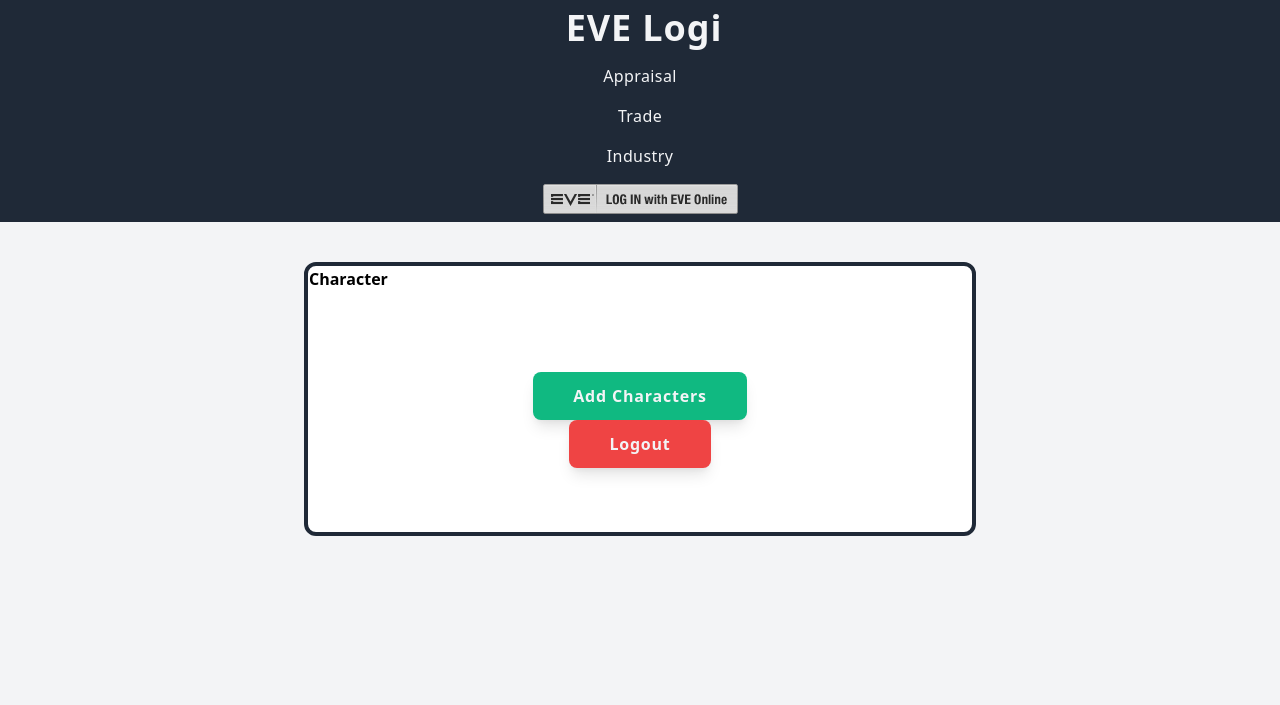
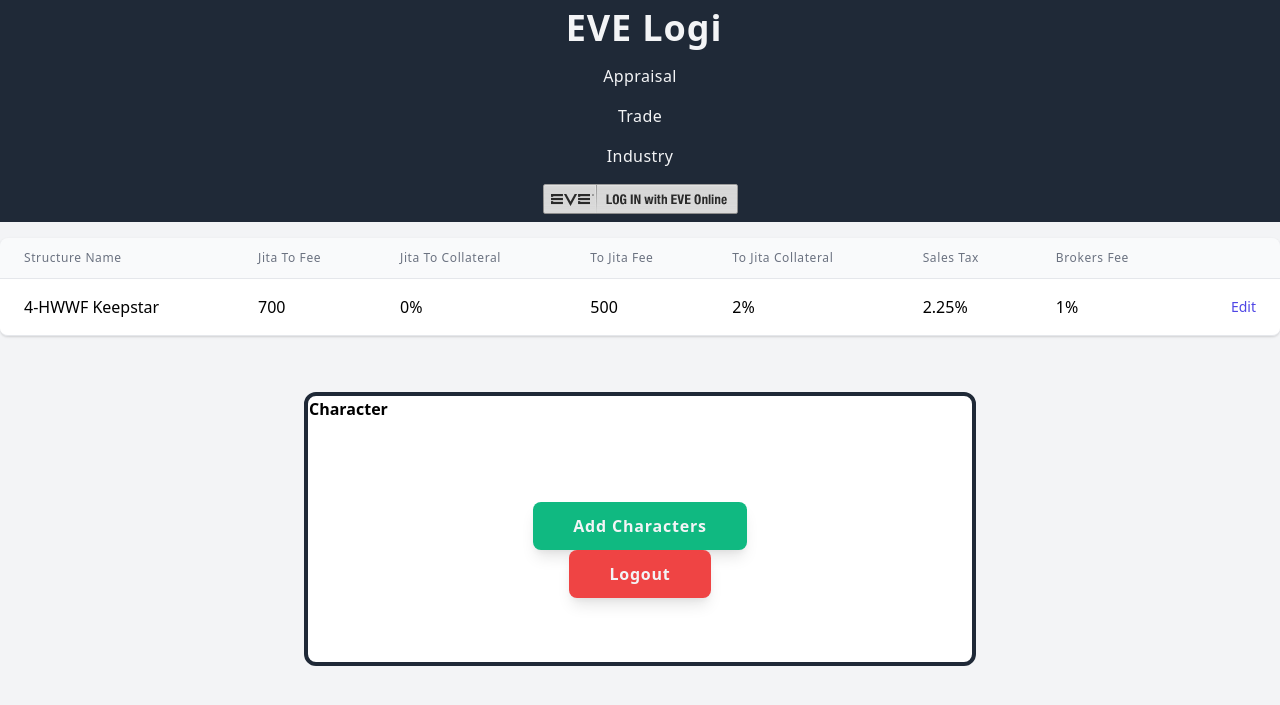
Before and after one commit to qazwsxedckll/eve-logi, a Flask app: template evelogi/templates/main/account.html in a window 1280 px wide. Shown: the top 705 px of the page. Run offline with Flask 2, Linux system fonts and the light colour scheme; the template is opened without the code that fills it, so the values that code supplies are empty; style sheets or scripts are compiled from the project's sources; parts of the project's set-up code (start-up, migrations or seed data) failed here and were passed over.

Commit message:
add structure model

```diff
--- a/evelogi/__init__.py
+++ b/evelogi/__init__.py
@@ -9,12 +9,12 @@
 from flask import Flask
 from flask.logging import default_handler
 
-from evelogi.extensions import db, migrate, login_manager, cache
+from evelogi.extensions import db, migrate, login_manager, cache, Base
 from evelogi.settings import config
 from evelogi.blueprints.auth import auth_bp
 from evelogi.blueprints.main import main_bp
 from evelogi.blueprints.trade import trade_bp
-from evelogi.models.auth import User, Character_, RefreshToken
+from evelogi.models.setting import User, Character_, RefreshToken, Structure
 
 
 def create_app():
@@ -35,13 +35,15 @@
 
 
 def register_logger(app):
-    formatter = logging.Formatter('%(asctime)s %(levelname)s %(message)s - %(filename)s:%(lineno)s')
+    formatter = logging.Formatter(
+        '%(asctime)s %(levelname)s %(message)s - %(filename)s:%(lineno)s')
 
     default_handler.setFormatter(formatter)
 
     # log to file
     if not app.debug:
-        file_handler = RotatingFileHandler('logs/{}.log'.format(time.strftime('%Y-%m-%d %H:%M:%S',time.localtime())), maxBytes=10*1024*1024, backupCount=10)
+        file_handler = RotatingFileHandler('logs/{}.log'.format(time.strftime(
+            '%Y-%m-%d %H:%M:%S', time.localtime())), maxBytes=10*1024*1024, backupCount=10)
         file_handler.setFormatter(formatter)
         file_handler.setLevel(logging.INFO)
 
@@ -49,8 +51,11 @@
         app.logger.removeHandler(default_handler)
         app.logger.addHandler(file_handler)
 
+
 def register_extensions(app):
     db.init_app(app)
+    with app.app_context():
+        Base.prepare(db.engine, reflect=True)
     migrate.init_app(app, db)
     login_manager.init_app(app)
     login_manager.login_view = "auth.login"
@@ -92,7 +97,8 @@
     def initdb(drop):
         """Initialize the database."""
         if drop:
-            click.confirm('This operation will delete the database, do you want to continue?', abort=True)
+            click.confirm(
+                'This operation will delete the database, do you want to continue?', abort=True)
             db.drop_all()
             click.echo('Drop tables.')
         db.create_all()
--- a/evelogi/blueprints/auth.py
+++ b/evelogi/blueprints/auth.py
@@ -12,12 +12,11 @@
 
 from flask_login import login_user, current_user, logout_user, login_required
 
-from evelogi.models.auth import RefreshToken, Character_, User
+from evelogi.models.setting import RefreshToken, Character_, User
 from evelogi.extensions import db
 from evelogi.utils import redirect_back
 
 auth_bp = Blueprint('auth', __name__)
-
 
 @auth_bp.route('/login/')
 def login():
--- a/evelogi/extensions.py
+++ b/evelogi/extensions.py
@@ -2,13 +2,15 @@
 from flask_migrate import Migrate
 from flask_login import LoginManager
 from flask_caching import Cache
+from sqlalchemy.ext.automap import automap_base
 
 db = SQLAlchemy()
+Base = automap_base()
 migrate = Migrate()
 login_manager = LoginManager()
 cache = Cache()
 
-from evelogi.models.auth import User
+from evelogi.models.setting import User
 
 @login_manager.user_loader
 def load_user(user_id):
--- a/evelogi/templates/main/account.html
+++ b/evelogi/templates/main/account.html
@@ -1,5 +1,81 @@
 {% extends 'base.html' %}
 {% block main %}
+<div class="flex flex-col">
+    <div class="my-2 overflow-x-auto sm:-mx-6 lg:-mx-8">
+        <div class="py-2 align-middle inline-block min-w-full sm:px-6 lg:px-8">
+            <div class="shadow overflow-hidden border-b border-gray-200 sm:rounded-lg">
+                <table class="min-w-full divide-y divide-gray-200">
+                    <thead class="bg-gray-50">
+                        <tr>
+                            <th scope="col"
+                                class="px-6 py-3 text-left text-xs font-medium text-gray-500 tracking-wider whitespace-nowrap">
+                                Structure Name
+                            </th>
+                            <th scope="col"
+                                class="px-6 py-3 text-left text-xs font-medium text-gray-500 tracking-wider whitespace-nowrap">
+                                Jita To Fee
+                            </th>
+                            <th scope="col"
+                                class="px-6 py-3 text-left text-xs font-medium text-gray-500 tracking-wider whitespace-nowrap">
+                                Jita To Collateral
+                            </th>
+                            <th scope="col"
+                                class="px-6 py-3 text-left text-xs font-medium text-gray-500 tracking-wider whitespace-nowrap">
+                                To Jita Fee
+                            </th>
+                            <th scope="col"
+                                class="px-6 py-3 text-left text-xs font-medium text-gray-500 tracking-wider whitespace-nowrap">
+                                To Jita Collateral
+                            </th>
+                            <th scope="col"
+                                class="px-6 py-3 text-left text-xs font-medium text-gray-500 tracking-wider whitespace-nowrap">
+                                Sales Tax
+                            </th>
+                            <th scope="col"
+                                class="px-6 py-3 text-left text-xs font-medium text-gray-500 tracking-wider whitespace-nowrap">
+                                Brokers Fee
+                            </th>
+                            <th scope="col" class="relative px-6 py-3">
+                                <span class="sr-only">Edit</span>
+                            </th>
+                        </tr>
+                    </thead>
+                    <tbody class="bg-white divide-y divide-gray-200">
+                        <tr>
+                            <td class="px-6 py-4 whitespace-nowrap">
+                                4-HWWF Keepstar
+                            </td>
+                            <td class="px-6 py-4 whitespace-nowrap">
+                                700
+                            </td>
+                            <td class="px-6 py-4 whitespace-nowrap">
+                                0%
+                            </td>
+                            <td class="px-6 py-4 whitespace-nowrap">
+                                500
+                            </td>
+                            <td class="px-6 py-4 whitespace-nowrap">
+                                2%
+                            </td>
+                            <td class="px-6 py-4 whitespace-nowrap">
+                                2.25%
+                            </td>
+                            <td class="px-6 py-4 whitespace-nowrap">
+                                1%
+                            </td>
+                            <td class="px-6 py-4 whitespace-nowrap text-right text-sm font-medium">
+                                <a href="#" class="text-indigo-600 hover:text-indigo-900">Edit</a>
+                            </td>
+                        </tr>
+
+                        <!-- More people... -->
+                    </tbody>
+                </table>
+            </div>
+        </div>
+    </div>
+</div>
+
 <div
     class="container mx-auto mt-10 bg-white text-center h-auto max-w-xs sm:max-w-md lg:max-w-2xl rounded-xl border-gray-800 border-4 border-solid">
     <table class="table-auto">
@@ -13,8 +89,10 @@
             {% for character in current_user.characters %}
             <tr>
                 <td>{{ character.name }}</td>
-                <td><a href="#" class="inline-block transition duration-150 ease-in-out hover:text-white transform hover:scale-110 hover:bg-red-300
-            focus:outline-none rounded-lg text-gray-100 font-extrabold bg-red-500 px-10 py-3 shadow-lg tracking-wider active:bg-red-800">Remove</a></td>
+                <td><a href="#"
+                        class="inline-block transition duration-150 ease-in-out hover:text-white transform hover:scale-110 hover:bg-red-300
+            focus:outline-none rounded-lg text-gray-100 font-extrabold bg-red-500 px-10 py-3 shadow-lg tracking-wider active:bg-red-800">Remove</a>
+                </td>
             </tr>
             {% endfor %}
         </tbody>
```
Also changed, not shown: evelogi/blueprints/trade.py (+16 -6 lines), evelogi/forms/trade.py (added, +8 -0 lines), evelogi/models/setting.py (renamed from evelogi/models/auth.py, +22 -0 lines), evelogi/templates/macros.html (added, +9 -0 lines), evelogi/templates/trade/trade.html (added, +31 -0 lines), evelogi/utils.py (+12 -1 lines), evelogi/models/trade.py (added).
